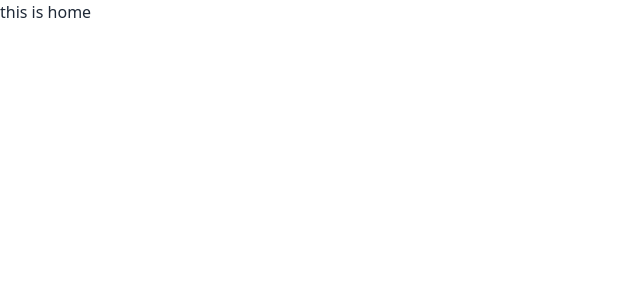
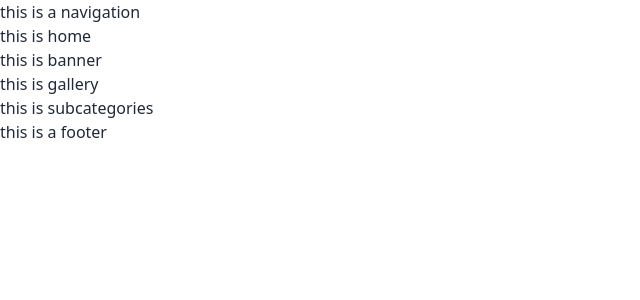
Before and after one commit to mohiminulsemon/Toy-palace-client, a React (Vite) app: page / in a window 1280 px wide. Shown: the top 300 px of the page, without its empty margins (0-640 px from the left). Built offline with nearby package versions, Linux system fonts and the light colour scheme.

Commit message:
added routes to all pages

```diff
--- a/src/Pages/Home/Home.jsx
+++ b/src/Pages/Home/Home.jsx
@@ -1,9 +1,15 @@
+import Banner from "./Banner";
+import Gallery from "./Gallery";
+import SubCat from "./SubCat";
 
 
 const Home = () => {
     return (
         <div>
             <h1>this is home</h1>
+            <Banner></Banner>
+            <Gallery></Gallery>
+            <SubCat></SubCat>
         </div>
     );
 };
--- a/src/layouts/Main.jsx
+++ b/src/layouts/Main.jsx
@@ -1,10 +1,14 @@
 
 import { Outlet } from 'react-router-dom';
+import Nav from '../Pages/Common/Nav';
+import Footer from '../Pages/Common/Footer';
 
 const Main = () => {
     return (
         <div>
+            <Nav></Nav>
             <Outlet></Outlet>
+            <Footer></Footer>
         </div>
     );
 };
```
Also changed, not shown: src/routes/routes.jsx (+31 -1 lines).
